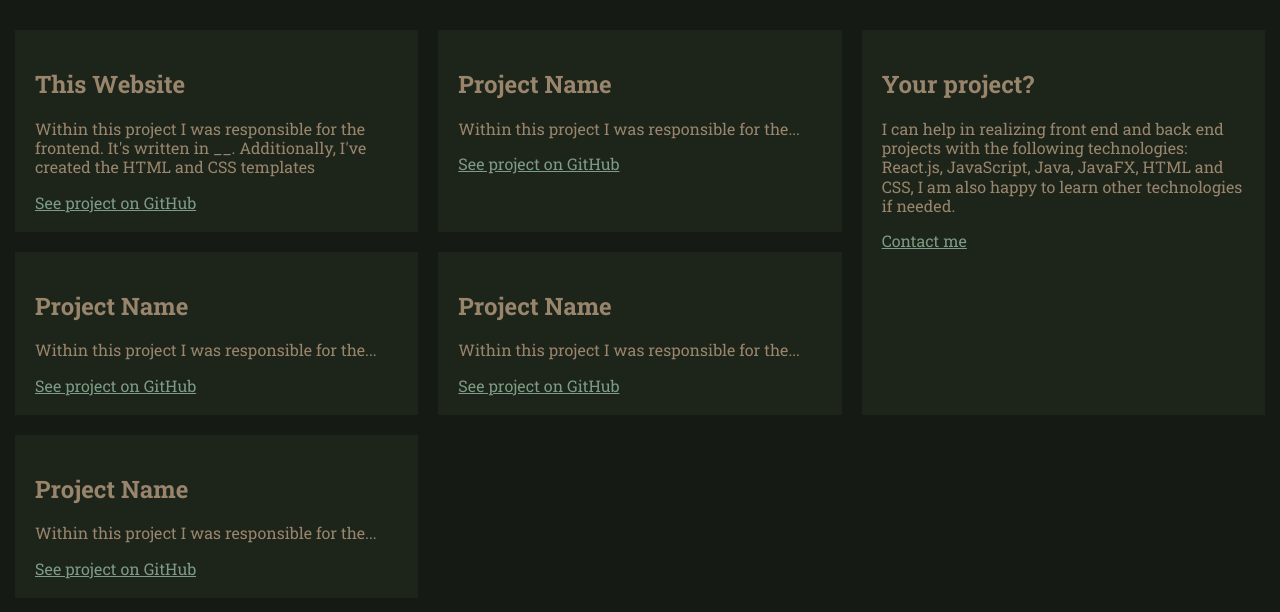
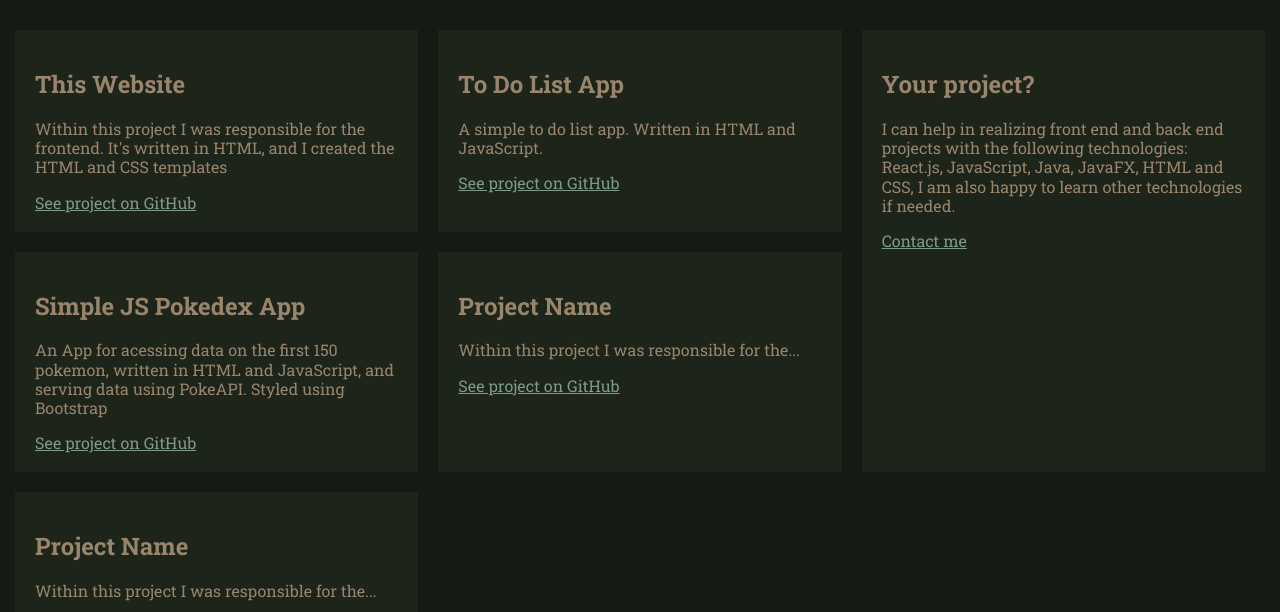
Before and after one commit to rymandev/portfolio-website, a plain HTML site: page work.html in a window 1280 px wide. Shown: the part 134-746 px from the top of the page. Drawn offline with nearby package versions, Linux system fonts and the light colour scheme.

Commit message:
Update work.html
Added information on new projects

```diff
--- a/work.html
+++ b/work.html
@@ -38,18 +38,18 @@
         <div class="grid">
             <div class="grid__item">
                 <h2>This Website</h2>
-                <p>Within this project I was responsible for the frontend. It's written in __. Additionally, I've created the HTML and CSS templates</p>
+                <p>Within this project I was responsible for the frontend. It's written in HTML, and I created the HTML and CSS templates</p>
                 <a href="https://github.com/rymandev/portfolio-website" target="_blank">See project on GitHub</a>
             </div>
             <div class="grid__item">
-                <h2>Project Name</h2>
-                <p>Within this project I was responsible for the...</p>
-                <a href="#">See project on GitHub</a>
+                <h2>To Do List App</h2>
+                <p>A simple to do list app. Written in HTML and JavaScript.</p>
+                <a href="https://github.com/rymandev/to-do-list-app">See project on GitHub</a>
             </div>
             <div class="grid__item">
-                <h2>Project Name</h2>
-                <p>Within this project I was responsible for the...</p>
-                <a href="#">See project on GitHub</a>
+                <h2>Simple JS Pokedex App</h2>
+                <p>An App for acessing data on the first 150 pokemon, written in HTML and JavaScript, and serving data using PokeAPI. Styled using Bootstrap</p>
+                <a href="https://github.com/rymandev/simple-js-pokedex-app">See project on GitHub</a>
             </div>
             <div class="grid__item">
                 <h2>Project Name</h2>
```
